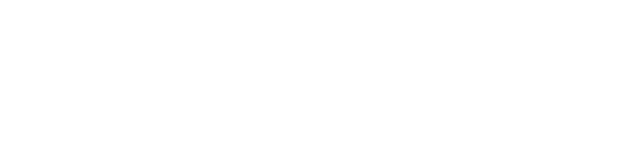
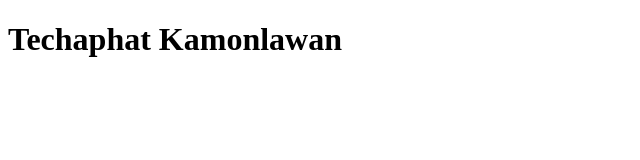
Before and after one commit to zaxxflo123/git-sample-project, a plain HTML site: page index.html in a window 1280 px wide. Shown: the whole page, without its empty margins (0-640 px from the left). Drawn offline with Linux system fonts and the light colour scheme.

Commit message:
upddate username

```diff
--- a/index.html
+++ b/index.html
@@ -9,7 +9,7 @@
 
 <body>
 
-
+    <h1>Techaphat Kamonlawan</h1>
 </body>
 
 </html>
```
